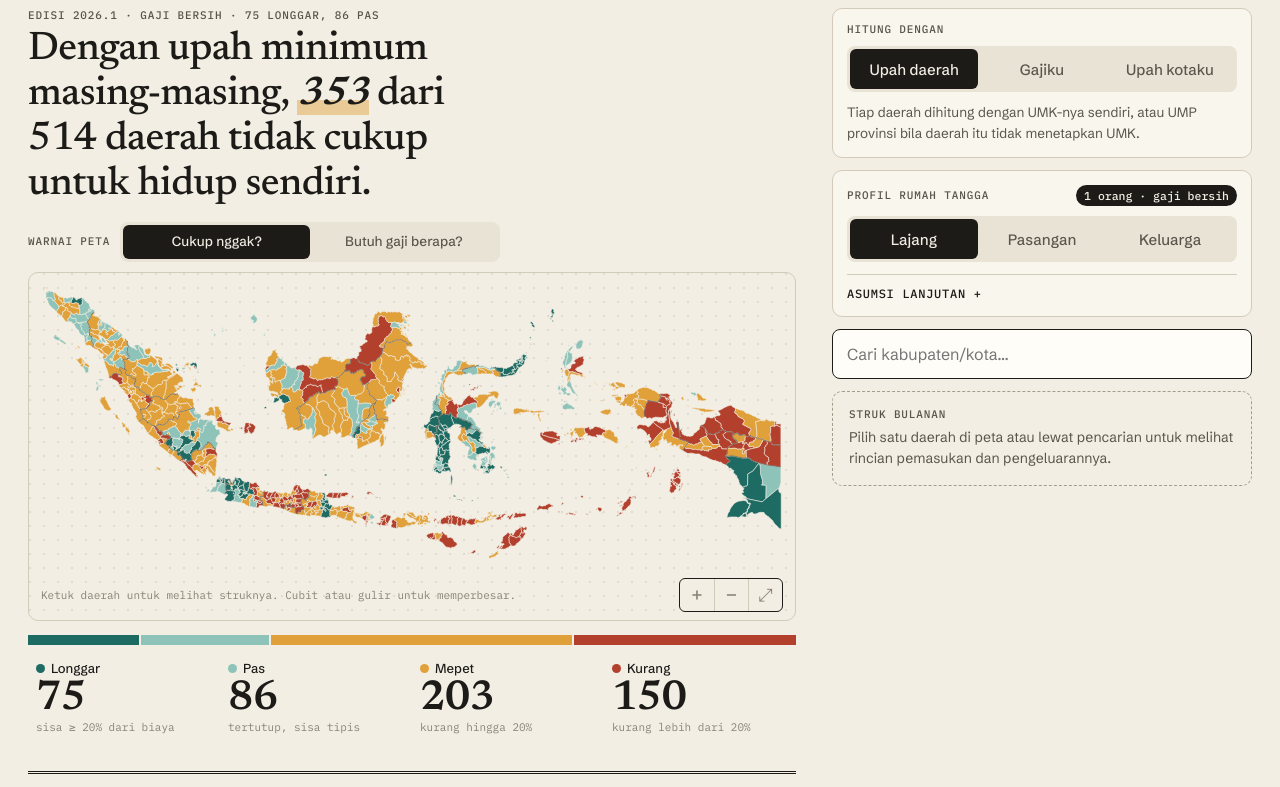
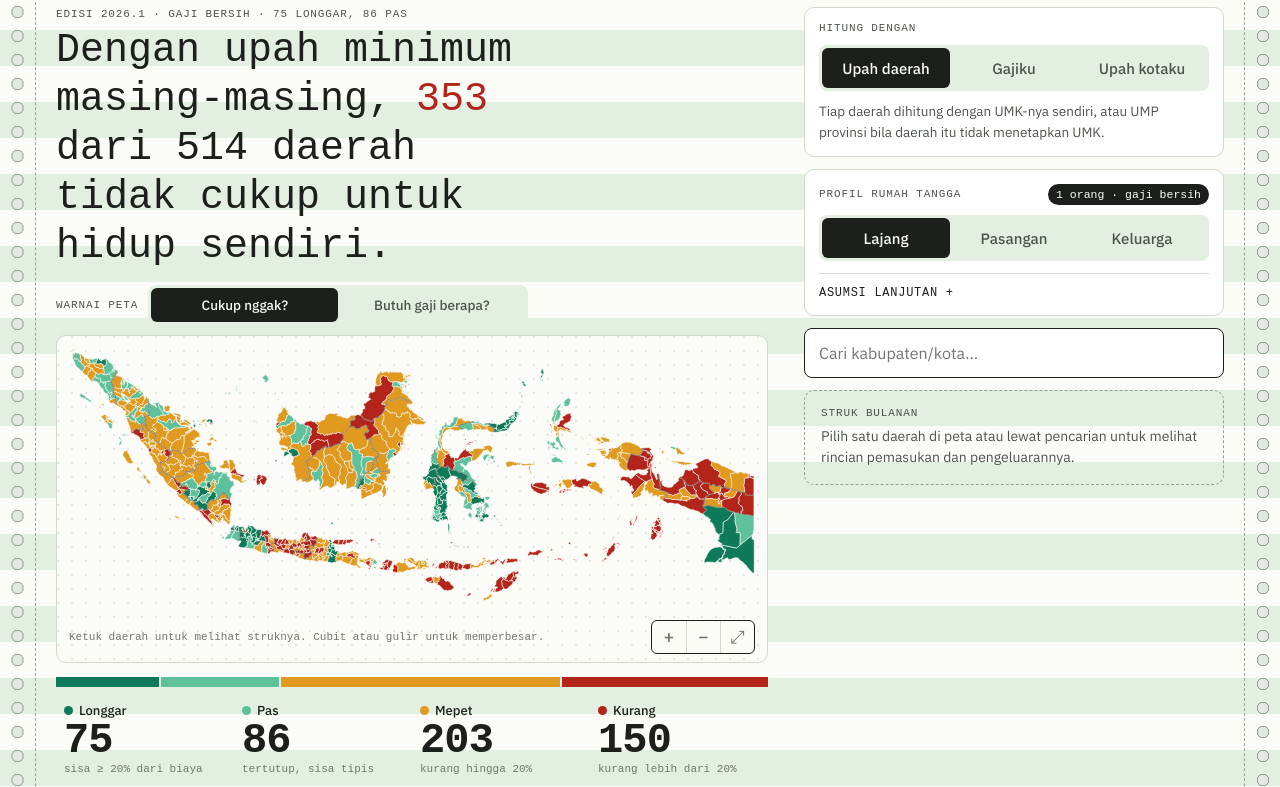
Before and after one commit to Reverseflash45/UMR, a website built with Vite: page index.html in a window 1280 px wide. Shown: the part 78-865 px from the top of the page. Built offline with nearby package versions, Linux system fonts and the light colour scheme; a web font is replaced by a local one.

Commit message:
Tampilan baru: slip upah di kertas komputer

```diff
--- a/package.json
+++ b/package.json
@@ -11,9 +11,8 @@
     "data": "python data/skrip/bangun.py && node data/skrip/peta.mjs"
   },
   "dependencies": {
-    "@fontsource/ibm-plex-mono": "^5.3.0",
-    "@fontsource/newsreader": "^5.3.0",
-    "@fontsource/schibsted-grotesk": "^5.3.0",
+    "@fontsource/dotgothic16": "^5.3.1",
+    "@fontsource/ibm-plex-sans": "^5.3.0",
     "d3-geo": "^3.1.1",
     "d3-selection": "^3.0.0",
     "d3-transition": "^3.0.1",
--- a/src/gaya.css
+++ b/src/gaya.css
@@ -1,25 +1,26 @@
-/* UMR — tampilan "halaman koran": kertas, tinta, satu set warna data. */
+/* UMR — slip upah di kertas komputer: kertas bergaris hijau, lubang traktor, huruf printer dot-matrix. */
 
 :root {
-  --kertas: #f2eee4;
-  --kertas-2: #e9e3d5;
-  --kertas-struk: #fffdf7;
-  --tinta: #1c1b18;
-  --tinta-2: #5a554b;
-  --tinta-3: #8a8476;
-  --garis: #d3cbba;
-  --garis-kuat: #a59d8b;
-
-  /* Warna pita: hijau-teal dalam -> teal muda -> oker -> bata.
-     Beda terang-gelapnya cukup jauh supaya tetap terbaca bagi buta warna. */
-  --longgar: #1e6b63;
-  --pas: #8ec3b9;
-  --mepet: #e0a03a;
-  --kurang: #b3402c;
-
-  --serif: "Newsreader", Georgia, "Times New Roman", serif;
-  --sans: "Schibsted Grotesk", system-ui, -apple-system, "Segoe UI", sans-serif;
-  --mono: "IBM Plex Mono", ui-monospace, "Cascadia Mono", Consolas, monospace;
+  --kertas: #fbfcf8;
+  --kertas-2: #e3efe0;
+  --kertas-struk: #ffffff;
+  --tinta: #1d1f1c;
+  --tinta-2: #4d544c;
+  --tinta-3: #6f786d;
+  --garis: #cfdacb;
+  --garis-kuat: #94a291;
+
+  /* Warna pita: hijau buku besar -> hijau muda -> kuning stabilo -> merah pita printer.
+     Divalidasi buta warna di atas --kertas (ΔE CVD terburuk 13). */
+  --longgar: #0f7a5a;
+  --pas: #5fc09c;
+  --mepet: #e09a1f;
+  --kurang: #b3241b;
+  --lubang: #e4e8e3;
+
+  --serif: "DotGothic16", "Courier New", monospace;
+  --sans: "IBM Plex Sans", system-ui, -apple-system, "Segoe UI", sans-serif;
+  --mono: "DotGothic16", "Courier New", monospace;
 
   --tepi: 16px;
   --lengkung: 10px;
@@ -100,15 +101,15 @@ button {
   align-items: end;
   gap: 4px 14px;
   padding: 14px var(--tepi) 12px;
-  border-bottom: 3px double var(--tinta);
+  border-bottom: 2px dashed var(--garis-kuat);
   max-width: 1360px;
   margin: 0 auto;
 }
 
 .merek {
   grid-area: merek;
-  font: 600 40px/0.85 var(--serif);
-  letter-spacing: -0.03em;
+  font: 400 44px/0.85 var(--serif);
+  letter-spacing: 0.02em;
   text-decoration: none;
 }
 
@@ -151,16 +152,16 @@ button {
 
 .judul {
   margin: 0 0 14px;
-  font: 500 27px/1.12 var(--serif);
-  letter-spacing: -0.015em;
+  font: 400 29px/1.22 var(--serif);
+  letter-spacing: 0;
   text-wrap: balance;
   max-width: 24ch;
 }
 
 .judul em {
-  font-style: italic;
-  font-weight: 600;
-  background: linear-gradient(transparent 62%, color-mix(in srgb, var(--mepet) 45%, transparent) 62%);
+  /* angka penting dicetak pita merah, seperti printer dua warna */
+  font-style: normal;
+  color: var(--kurang);
 }
 
 /* ---------------- Peta ---------------- */
@@ -410,7 +411,7 @@ button {
   padding: 14px;
   border: 1px solid var(--garis);
   border-radius: var(--lengkung);
-  background: color-mix(in srgb, var(--kertas-struk) 55%, var(--kertas));
+  background: var(--kertas-struk);
 }
 
 .kartu-kepala {
@@ -1073,7 +1074,7 @@ input[type="range"]::-moz-range-thumb {
 .peringkat {
   margin-top: 28px;
   padding-top: 14px;
-  border-top: 3px double var(--tinta);
+  border-top: 2px dashed var(--garis-kuat);
 }
 
 .peringkat-kepala {
@@ -1231,12 +1232,12 @@ input[type="range"]::-moz-range-thumb {
 /* ---------------- Peta "gaji yang dibutuhkan" ---------------- */
 
 :root {
-  /* Skala berurutan hangat: makin gelap, makin besar gaji yang dibutuhkan. */
-  --skala-0: #f0e2bf;
-  --skala-1: #e2bd78;
-  --skala-2: #cf8f45;
-  --skala-3: #a85b2c;
-  --skala-4: #66311d;
+  /* Skala berurutan biru tinta: makin gelap, makin besar gaji yang dibutuhkan. */
+  --skala-0: #8fb5df;
+  --skala-1: #5f94cd;
+  --skala-2: #3a74b8;
+  --skala-3: #235292;
+  --skala-4: #11345f;
 }
 
 .mode-skala path[data-skala="0"], [data-skala="0"].titik-pita, .pita-batang [data-skala="0"] { fill: var(--skala-0); background: var(--skala-0); }
@@ -1337,7 +1338,7 @@ input[type="range"]::-moz-range-thumb {
 
 .banding-vs {
   align-self: center;
-  font: 500 italic 18px/1 var(--serif);
+  font: 400 18px/1 var(--serif);
   color: var(--tinta-3);
 }
 
@@ -1432,8 +1433,7 @@ input[type="range"]::-moz-range-thumb {
   padding: 30px 26px 26px;
   overflow: hidden;
   background:
-    radial-gradient(circle at 1px 1px, rgb(28 27 24 / 0.08) 1px, transparent 1.2px) 0 0 / 12px 12px,
-    var(--kertas);
+    repeating-linear-gradient(var(--kertas) 0 32px, var(--kertas-2) 32px 64px);
   color: var(--tinta);
   font-family: var(--sans);
   border-top: 10px solid var(--kurang);
@@ -1473,7 +1473,7 @@ input[type="range"]::-moz-range-thumb {
 .story-hasil {
   margin-top: 22px;
   padding: 14px 0;
-  border-top: 3px double var(--tinta);
+  border-top: 2px dashed var(--garis-kuat);
   border-bottom: 1px solid var(--tinta);
 }
 
@@ -1594,3 +1594,41 @@ input[type="range"]::-moz-range-thumb {
     font-size: 12.5px;
   }
 }
+
+/* ---------------- Kertas komputer (continuous form) ---------------- */
+
+body {
+  position: relative;
+  min-height: 100vh;
+  font-synthesis: none;
+  /* pita hijau selang-seling, tiap pita selebar dua baris cetak */
+  background: repeating-linear-gradient(var(--kertas) 0 36px, var(--kertas-2) 36px 72px);
+}
+
+@media (min-width: 760px) {
+  :root {
+    --tepi: 56px;
+  }
+
+  /* strip lubang traktor di kiri-kanan, dipisah garis sobekan */
+  body::before,
+  body::after {
+    content: "";
+    position: absolute;
+    top: 0;
+    bottom: 0;
+    width: 36px;
+    pointer-events: none;
+    background: radial-gradient(circle, var(--lubang) 0 5px, var(--garis-kuat) 5.5px 6px, transparent 6.5px) 50% 6px / 36px 24px repeat-y;
+  }
+
+  body::before {
+    left: 0;
+    border-right: 1px dashed var(--garis-kuat);
+  }
+
+  body::after {
+    right: 0;
+    border-left: 1px dashed var(--garis-kuat);
+  }
+}
--- a/src/main.ts
+++ b/src/main.ts
@@ -1,11 +1,7 @@
-import "@fontsource/newsreader/500.css";
-import "@fontsource/newsreader/600.css";
-import "@fontsource/newsreader/500-italic.css";
-import "@fontsource/schibsted-grotesk/400.css";
-import "@fontsource/schibsted-grotesk/500.css";
-import "@fontsource/schibsted-grotesk/700.css";
-import "@fontsource/ibm-plex-mono/400.css";
-import "@fontsource/ibm-plex-mono/500.css";
+import "@fontsource/dotgothic16/latin-400.css";
+import "@fontsource/ibm-plex-sans/400.css";
+import "@fontsource/ibm-plex-sans/500.css";
+import "@fontsource/ibm-plex-sans/600.css";
 import "./gaya.css";
 
 import type { GeometryCollection, Topology } from "topojson-specification";
@@ -327,7 +323,7 @@ function gambarStruk(): void {
     </div>`;
   $("struk-tutup").onclick = tutupStruk;
   tombolBagikan($<HTMLButtonElement>("struk-story"), () =>
-    bagikanHtml(htmlStory(info), `umr-${h.daerah.id}-story`, { lebar: 360, tinggi: 640, rasio: 3, latar: "#f2eee4" }),
+    bagikanHtml(htmlStory(info), `umr-${h.daerah.id}-story`, { lebar: 360, tinggi: 640, rasio: 3, latar: "#fbfcf8" }),
   );
   tombolBagikan($<HTMLButtonElement>("struk-simpan"), () =>
     bagikanGambar(wadah.querySelector(".struk")!, `struk-${h.daerah.id}`),
--- a/src/metode.css
+++ b/src/metode.css
@@ -12,13 +12,13 @@
 
 .lead {
   margin: 0 0 8px;
-  font: 400 19px/1.5 var(--serif);
+  font: 400 18px/1.55 var(--sans);
 }
 
 .artikel section {
   margin-top: 34px;
   padding-top: 14px;
-  border-top: 3px double var(--tinta);
+  border-top: 2px dashed var(--garis-kuat);
 }
 
 .artikel h2 {
--- a/src/struk.ts
+++ b/src/struk.ts
@@ -209,7 +209,7 @@ export async function bagikanGambar(
   el: HTMLElement,
   nama: string,
   rasio = 2,
-  latar = "#fffdf7",
+  latar = "#ffffff",
 ): Promise<"dibagikan" | "diunduh"> {
   const blob = await toBlob(el, {
     pixelRatio: rasio,
```
Also changed, not shown: src/metode.ts (+4 -7 lines), public/favicon.svg, public/og.png, 1 other file.
